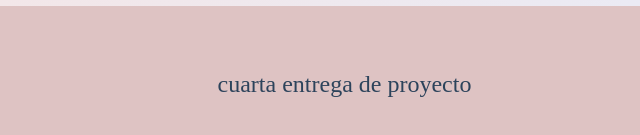
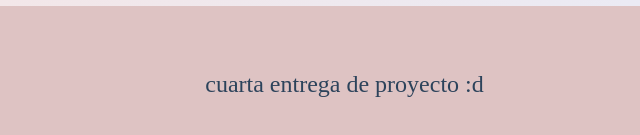
Before and after one commit to CaluFernandez/CuartaEntregaProyectoFinal, a website: page contacto.html in a window 1280 px wide. Shown: the part 769-904 px from the top of the page, 0-640 px from the left. Drawn offline with nearby package versions, Linux system fonts and the light colour scheme.

Commit message:
SegundaVersionDelProyecto

```diff
--- a/contacto.html
+++ b/contacto.html
@@ -86,7 +86,7 @@
 	</main>
 <!-- pie de página -->
 	<footer  class="pieDePagina row">
-		<h4 class="col-lg-6 col-md-12 col-xs-12">Cuarta entrega de proyecto</h4>
+		<h4 class="col-lg-6 col-md-12 col-xs-12">Cuarta entrega de proyecto :D</h4>
 		<p class="col-lg-6 col-md-12 col-xs-12">Desarrollo Web - Coderhouse 2020</p>
 	</footer>
 
```
Also changed, not shown: disenio.html (+1 -1 lines), ilustracion.html (+1 -1 lines), index.html (+1 -1 lines), info.html (+1 -1 lines).
